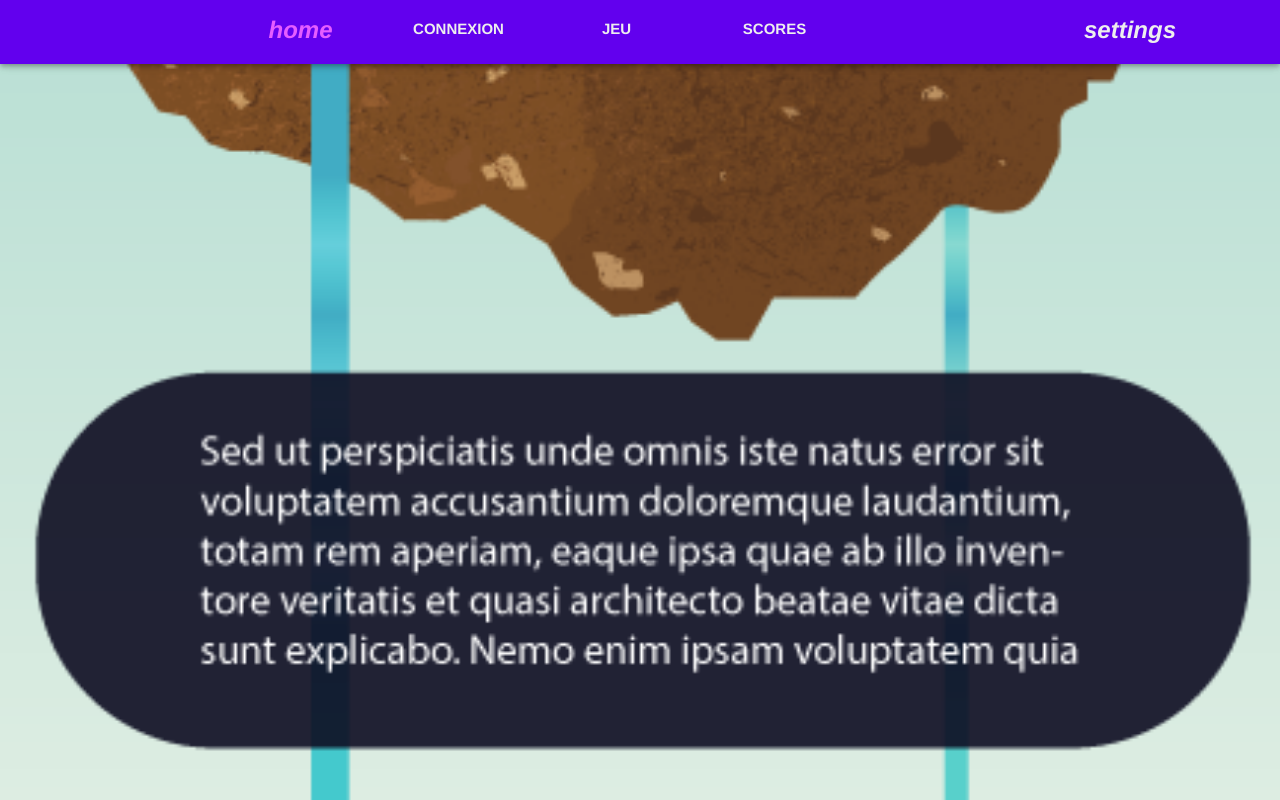
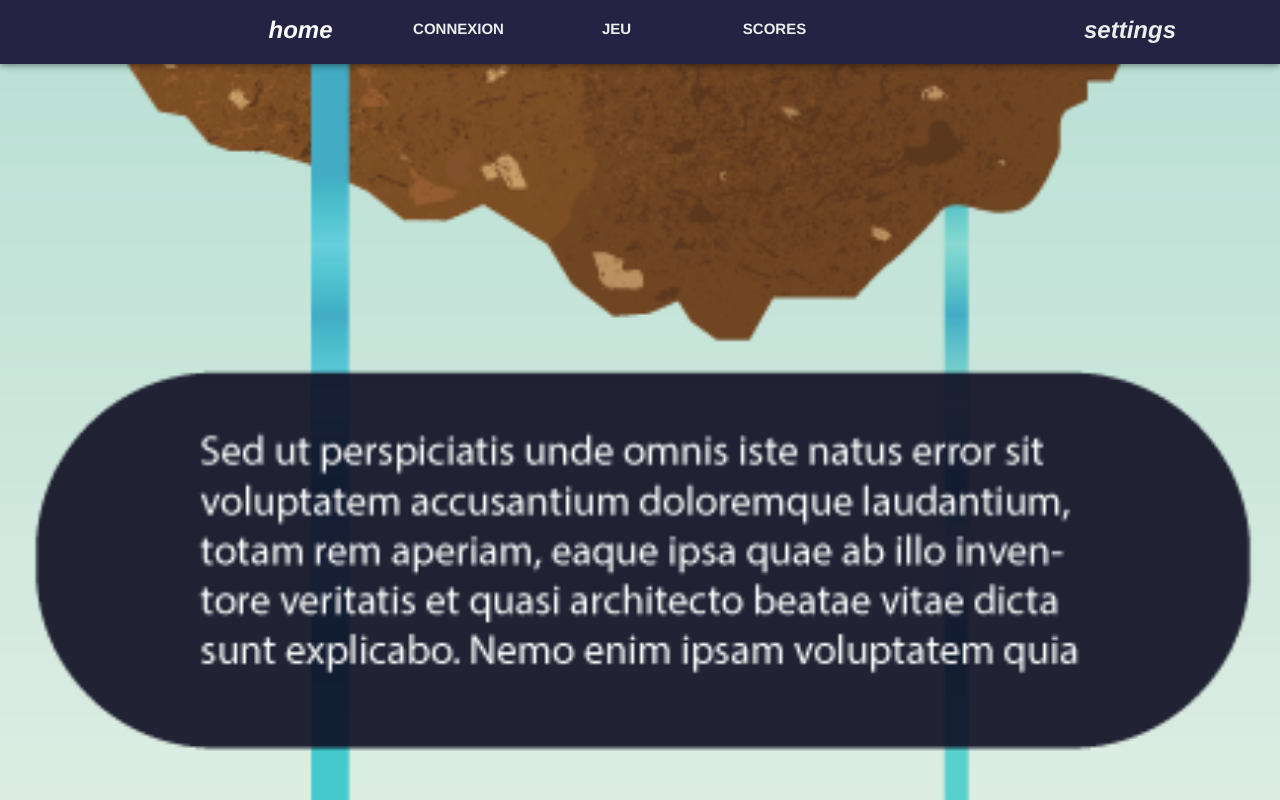
Before and after one commit to AlsaceDigitale/romal-frontend, a Vue app: page / in a window 1280 px wide. Built offline with nearby package versions, Linux system fonts and the light colour scheme.

Commit message:
Change Header and background color

```diff
--- a/src/App.vue
+++ b/src/App.vue
@@ -9,7 +9,7 @@
 
 <style lang="scss">
 #app {
-  background: #2e1b46;
+  background: #252344;
   font-family: 'Avenir', Helvetica, Arial, sans-serif;
   -webkit-font-smoothing: antialiased;
   -moz-osx-font-smoothing: grayscale;
--- a/src/components/Header.vue
+++ b/src/components/Header.vue
@@ -42,7 +42,7 @@
 
 <style lang="scss" scoped>
 .toolbar {
-  background: #6200ee;
+  background: #252344;
 
   .link {
     font-size: 15px;
@@ -55,9 +55,9 @@
     }
 
     &.router-link-exact-active {
-      color: #e65dff;
+      color: #ffffff;
       >.v-icon {
-        color: #e65dff;
+        color: #ffffff;
       }
     }
   }
```
Also changed, not shown: public/manifest.json.
